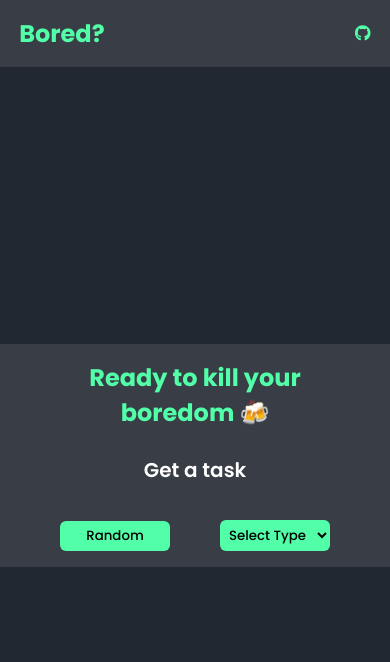
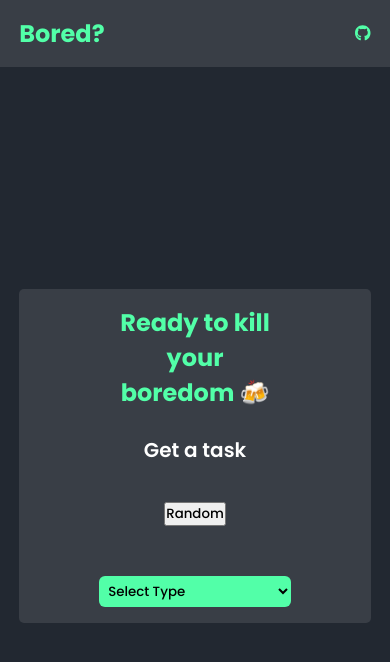
Before and after one commit to ashiquemushtaq/Bored, a React (Create React App) app: page / in a window 390 px wide. Shown: the top 662 px of the page. Built offline with nearby package versions, Linux system fonts and the light colour scheme.

Commit message:
Style Changes

```diff
--- a/src/components/activity.css
+++ b/src/components/activity.css
@@ -7,12 +7,11 @@ section{
 
 .card{
     background-color: #393E46;
-    width: auto;
     padding: 2.5rem 7rem;
     display: flex;
     flex-direction: column;
     gap: 10px;
-    text-align: center;
+    /* text-align: center; */
     border-radius: 5px;
     color: #52FFA8;
 }
--- a/src/components/style.css
+++ b/src/components/style.css
@@ -20,7 +20,6 @@ section{
 
 .card{
     background-color: #393E46;
-    width: auto;
     padding: 2.5rem 7rem;
     display: flex;
     flex-direction: column;
@@ -46,10 +45,9 @@ section{
     display: flex;
     justify-content: center;
     gap:50px;
-    align-items: center;
 }
 
-button{
+.btn{
     background-color: #52FFA8;
     width: 110px;
     padding: 5px;
@@ -59,7 +57,7 @@ button{
     font-size: 500;
 }
 
-button:hover{
+.btn:hover{
     cursor: pointer;
 }
 
@@ -90,3 +88,17 @@ select:hover{
         padding: 1rem 5rem;
     }
 }
+
+@media only screen and (max-width: 500px){
+    .controls{
+        flex-direction: column;
+    }
+
+    .btn{
+        width: 100%;
+    }
+
+    select{
+        width: 100%;
+    }
+}
```
